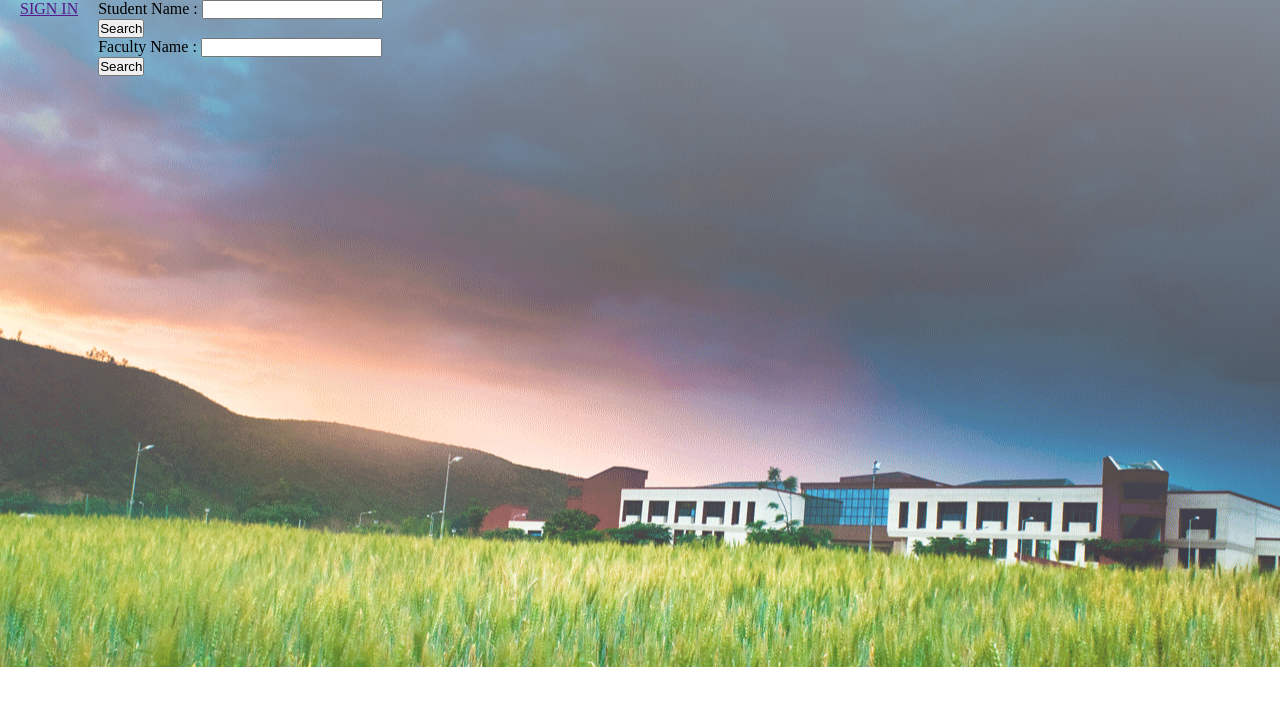
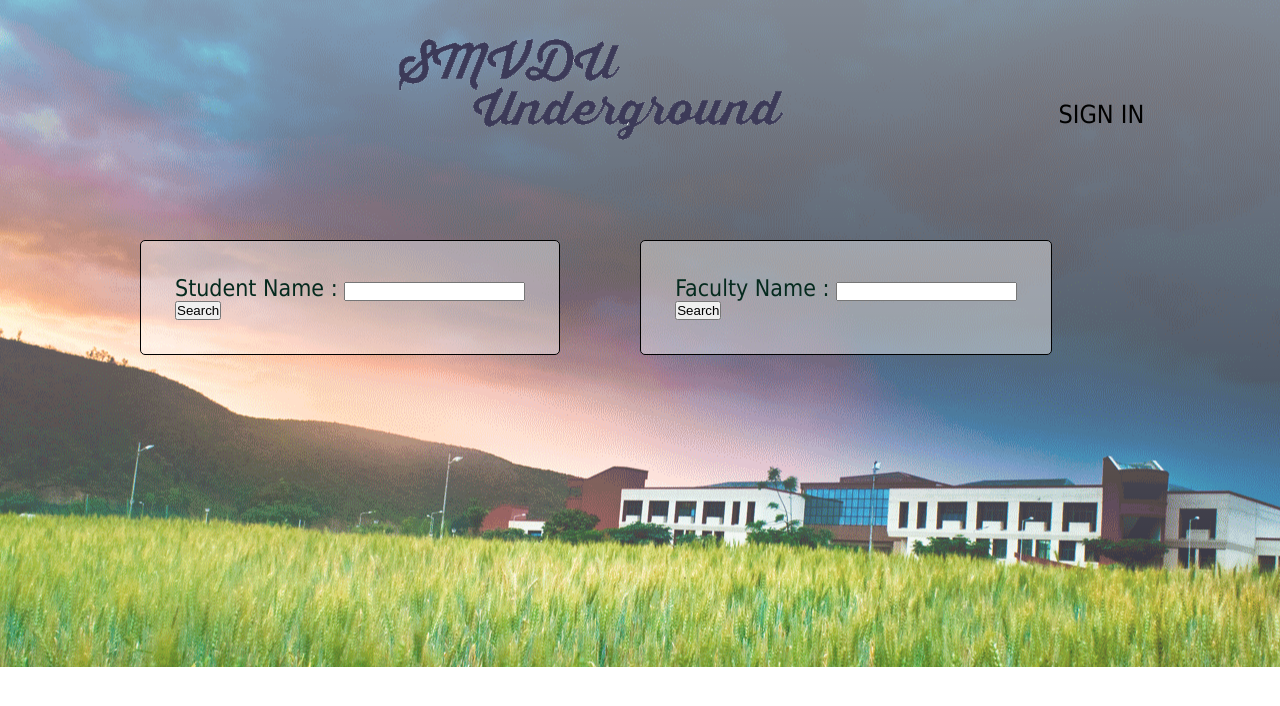
Before and after one commit to codingeass/interaction-smvdu, a PHP site: page / in a window 1280 px wide. Shown: the top 706 px of the page. Run offline with PHP 8.4, Linux system fonts and the light colour scheme.

Commit message:
structured front page

```diff
--- a/Public/css/main.css
+++ b/Public/css/main.css
@@ -19,3 +19,43 @@ body{
 	background-position: center center;
 	background-attachment: fixed;
 }
+
+.title{
+	position: absolute;
+	left: 30%;
+	top:25px;
+}
+
+.ml{
+position:absolute;
+display:block;
+font-family:"tahoma","Times New Roman";
+font-size:25px;
+top:100px;
+right:100px;
+}
+a:link {text-decoration:none;color:black;}
+a:visited {text-decoration:none;color:black;}
+a:hover {text-decoration:underline;color:black;}
+a:active {text-decoration:underline;color:black;}
+
+.search_tool{
+	position: absolute;
+	top:200px;
+	font-family:"tahoma","Times New Roman";
+	font-size: 23px;
+	color: #052a1e;
+	left:100px;
+}
+
+.search_tool div {
+	border:1px solid black;
+	padding: 34px;
+	-webkit-border-radius:5px;
+	-moz-border-radius:5px;
+	border-radius: 5px;
+	-o-border-radius:5px;
+	float: left;
+	margin: 40px;
+	background:rgba(255,255,255,0.4);
+}
--- a/index.html
+++ b/index.html
@@ -6,6 +6,10 @@
 <body>
 <section class="first">
 
+
+<div class="title">
+	<img src="public\img\title.png"/>
+</div>
 
 <div class="ml">
 <a href=""></a> &nbsp;&nbsp;&nbsp;&nbsp; <a href="">SIGN IN</a> &nbsp;&nbsp;&nbsp;&nbsp;
```
Also changed, not shown: Public/img/title.png (added), Public/img/title1.png (added), Public/img/title2.png (added).
